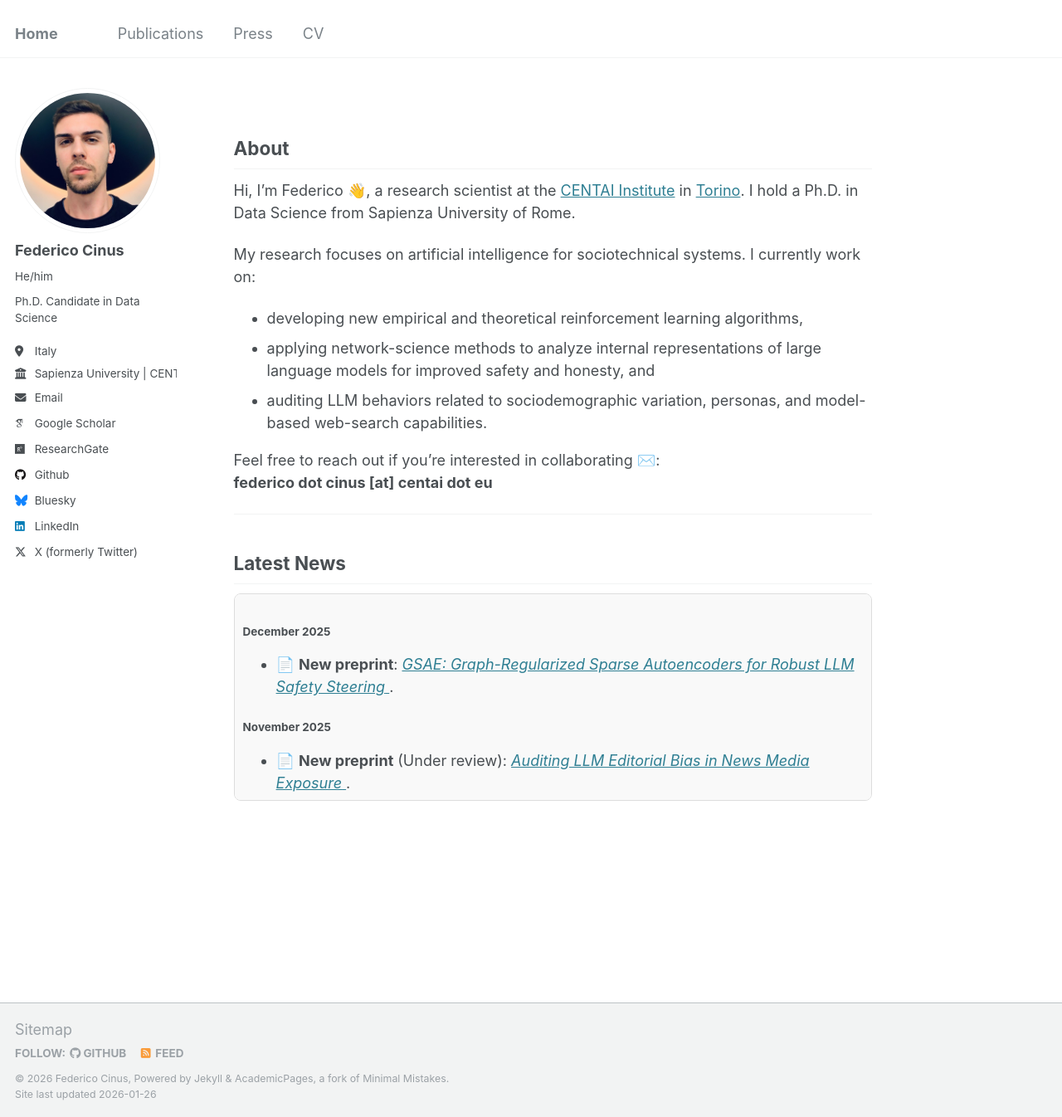
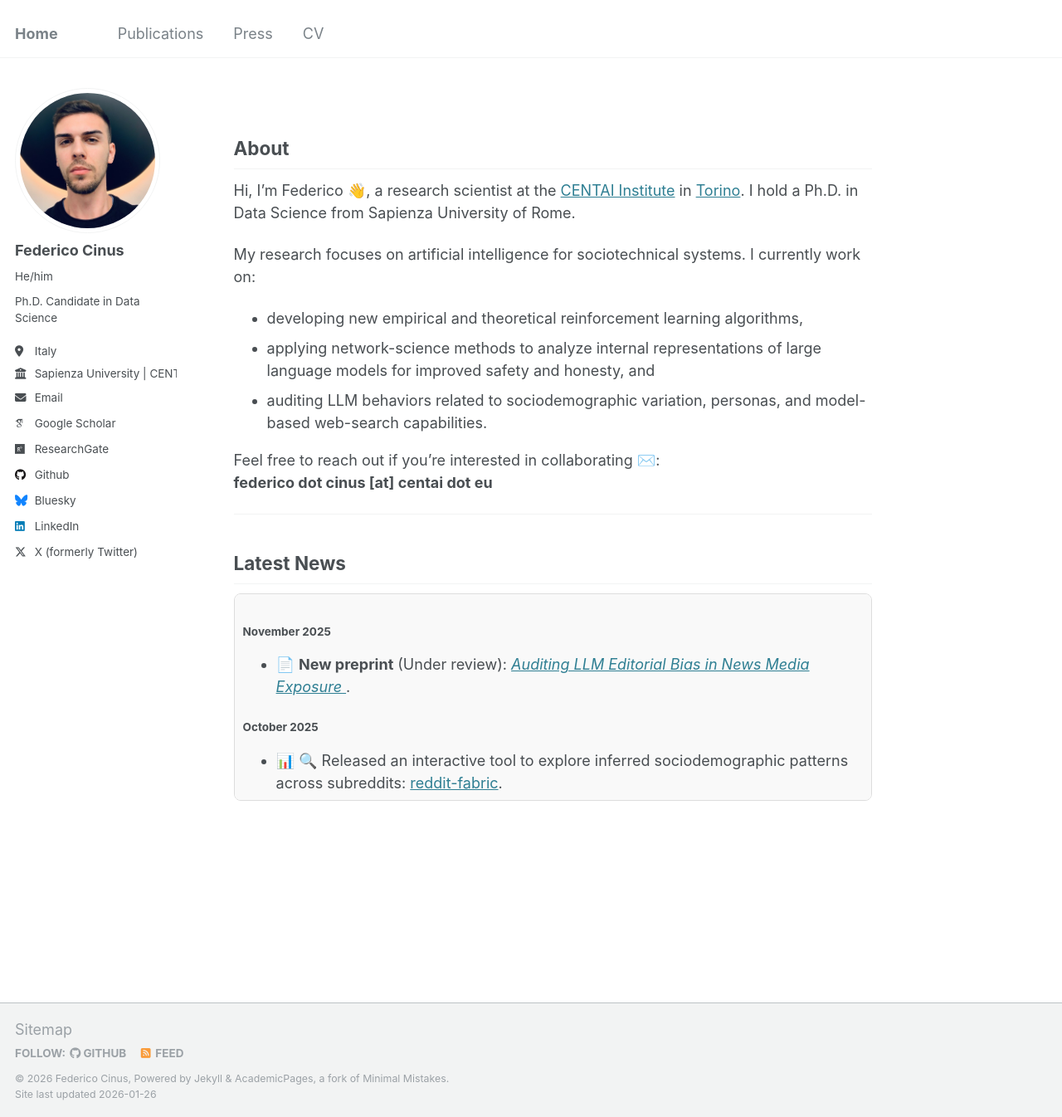
Before and after one commit to FedericoCinus/website, a Jekyll site: the page built from _pages/about.md, in a window 1280 px wide and 1346 px high. Shown: the whole window at 83% size. Built offline with Jekyll 4.4.1, drawn with Linux system fonts in a browser that asks for light colours; some web fonts are replaced.

Commit message:
Update about.md

```diff
--- a/_pages/about.md
+++ b/_pages/about.md
@@ -25,16 +25,6 @@ Feel free to reach out if you’re interested in collaborating ✉️:
 ## Latest News
 
 <div style="max-height: 250px; overflow-y: auto; padding: 10px; border: 1px solid #ddd; background: #f9f9f9; border-radius: 8px;">
-
-
-<h4>December 2025</h4>
-<ul>
-  <li>📄 <b>New preprint</b>:
-    <a href="https://www.arxiv.org/abs/2512.06655" target="_blank">
-      <em>GSAE: Graph-Regularized Sparse Autoencoders for Robust LLM Safety Steering</em>
-    </a>.
-  </li>
-</ul>
 
 
 <h4>November 2025</h4>
```
